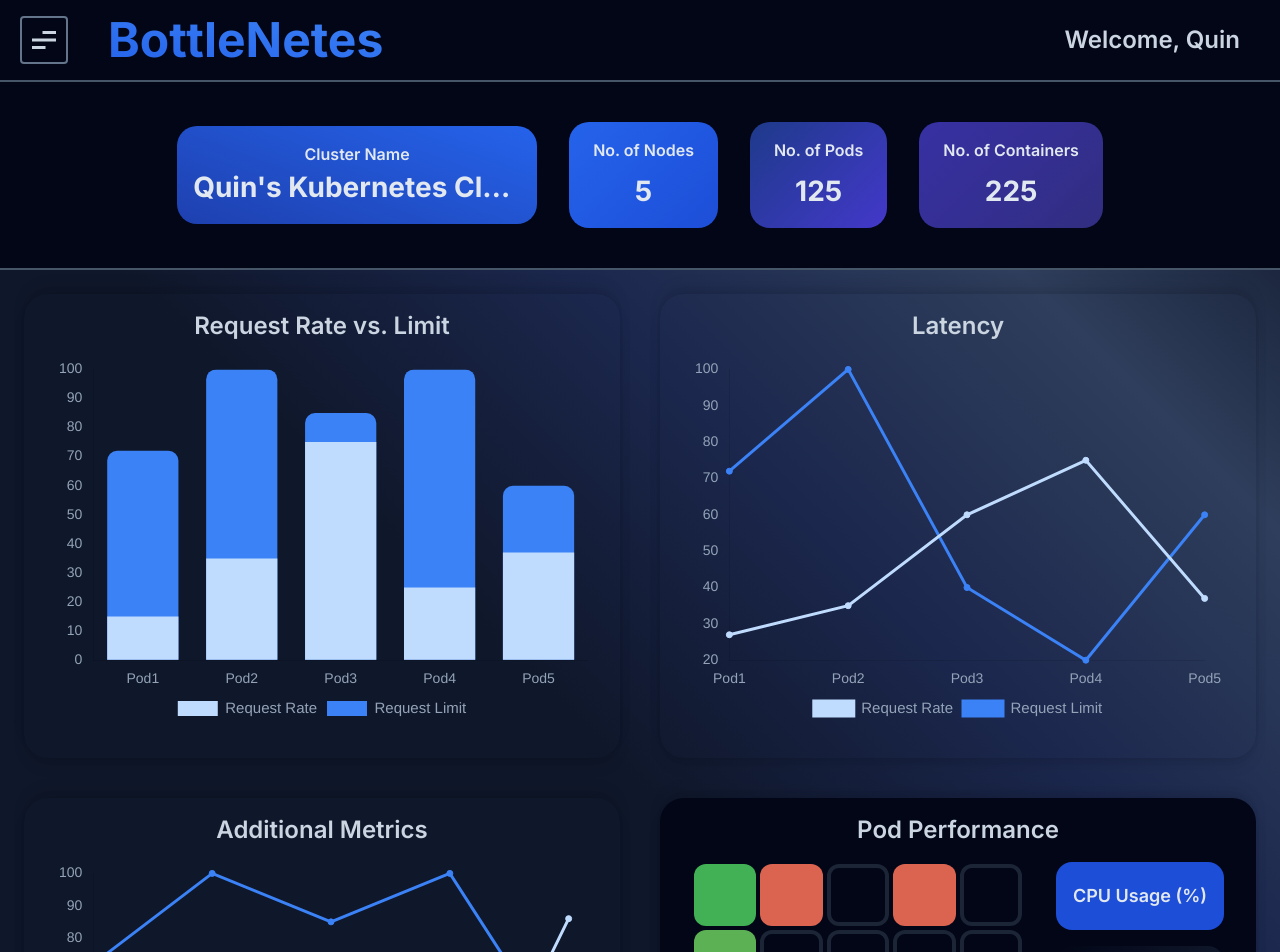
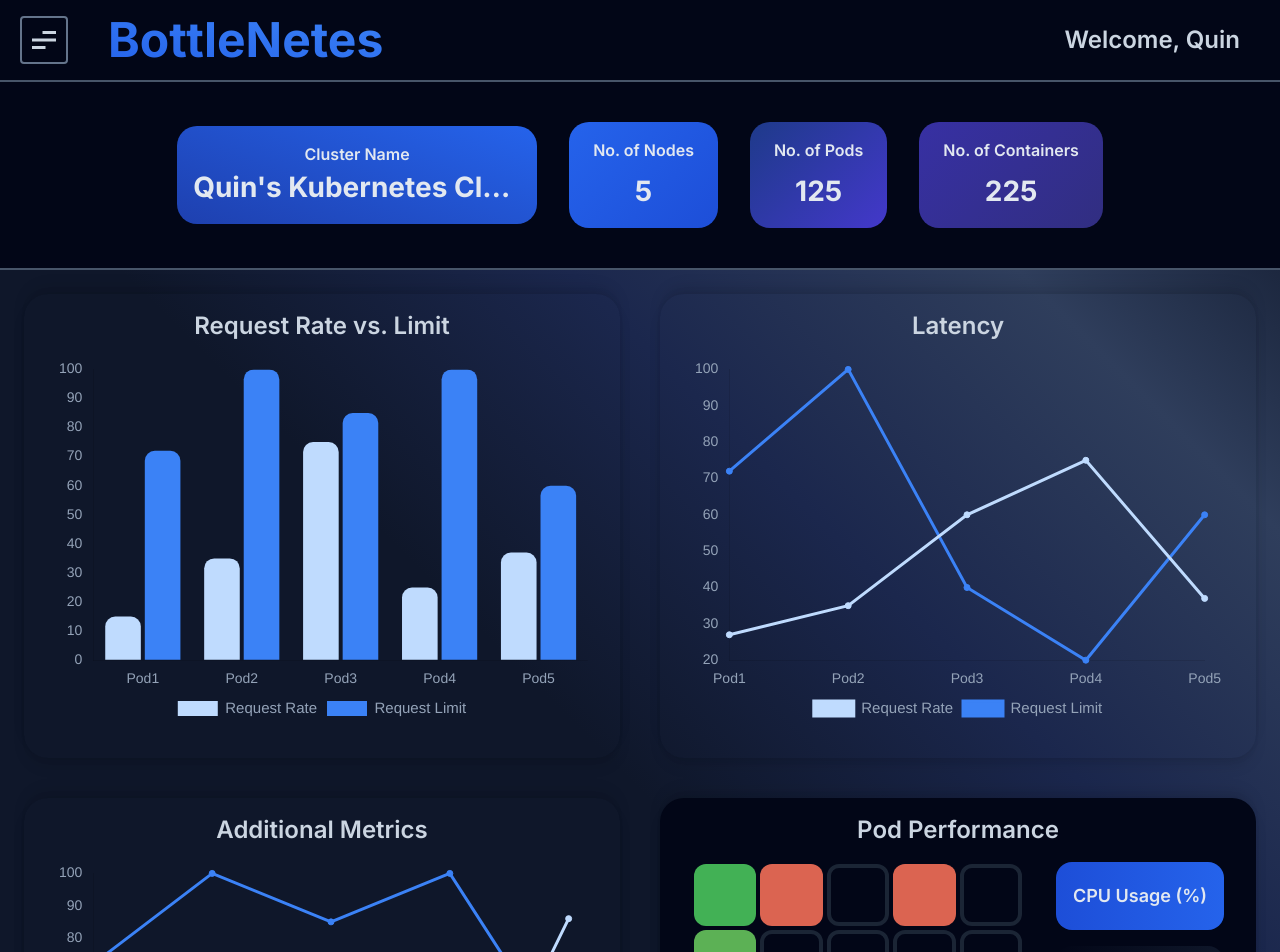
Before and after one commit to oslabs-beta/bottlenetes, a React (Vite) app: page / in a window 1280 px wide. Shown: the top 952 px of the page. Built offline with nearby package versions, Linux system fonts and the light colour scheme.

Commit message:
small changes to test grid and test request limit

```diff
--- a/src/test-components/TestGrid.jsx
+++ b/src/test-components/TestGrid.jsx
@@ -59,7 +59,7 @@ const TestGrid = () => {
         </div>
       </div>
       <div className="flex w-1/4 min-w-[200px] max-w-[250px] flex-col justify-start gap-4 p-4">
-        <button className="font-semibold rounded-2xl bg-blue-700 px-4 py-2 py-5 text-lg text-slate-200 hover:brightness-90 hover:filter">
+        <button className="font-semibold rounded-2xl bg-gradient-to-r from-[#1d4ed8] to-[#2563eb] px-4 py-2 py-5 text-lg text-slate-200 hover:brightness-90 hover:filter">
           CPU Usage (%)
         </button>
         <button className="font-semibold rounded-2xl bg-gradient-to-r from-slate-950 to-slate-900 px-4 py-2 py-5 text-lg text-slate-400 hover:brightness-90 hover:filter">
--- a/src/test-components/TestRequestLimit.jsx
+++ b/src/test-components/TestRequestLimit.jsx
@@ -26,7 +26,7 @@ const TestRequestLimit = () => {
     maintainAspectRatio: false,
     scales: {
       x: {
-        stacked: true,
+        stacked: false,
         grid: { color: "transparent" },
         ticks: {
           color: "#94a3b8",
@@ -87,7 +87,7 @@ const TestRequestLimit = () => {
         label: "Request Rate",
         data: [15, 35, 75, 25, 37],
         backgroundColor: "rgba(191, 219, 254, 1)", //placeholder
-        borderRadius: 0,
+        borderRadius: 10,
         maxBarThickness: 90,
       },
       {
```
